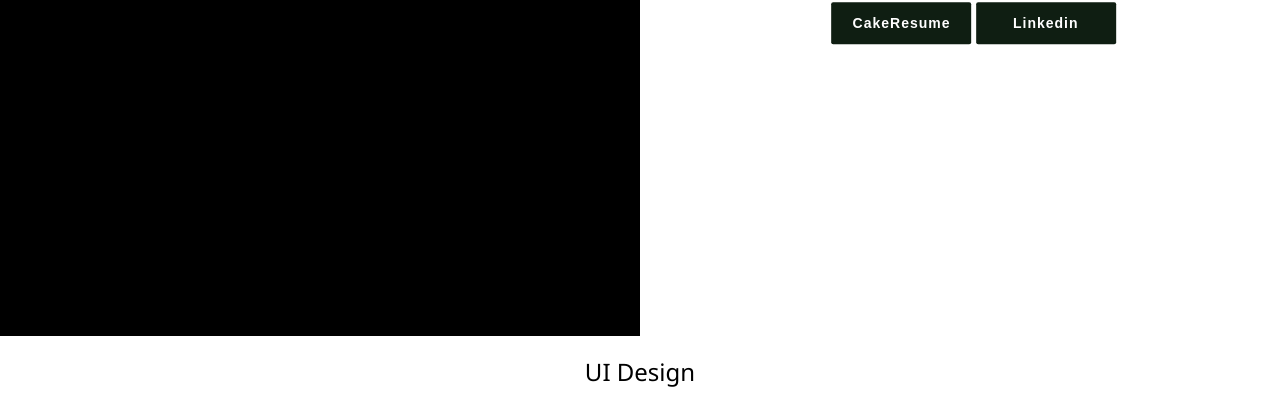
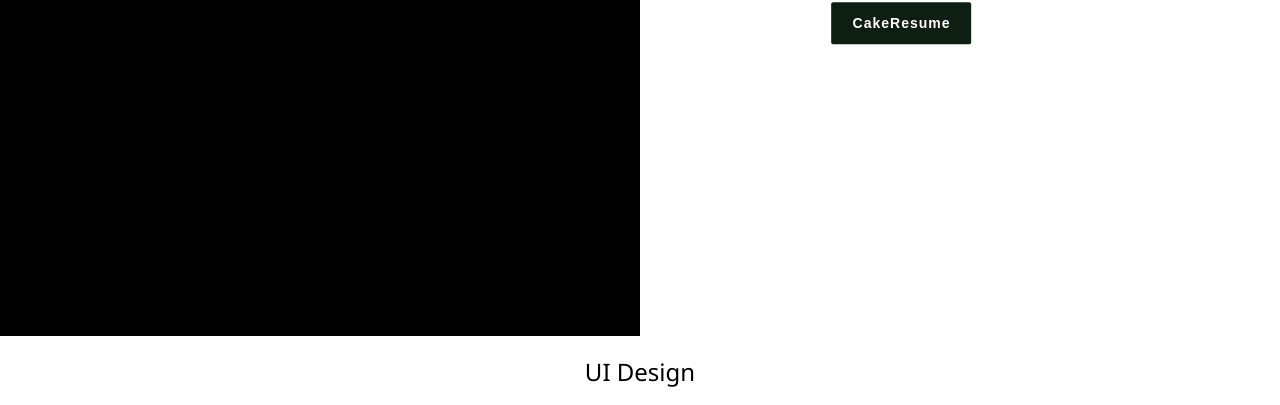
Before and after one commit to mico52/port, a plain HTML site: page index.html in a window 1280 px wide. Shown: the part 464-869 px from the top of the page. Drawn offline with Linux system fonts and the light colour scheme.

Commit message:
Update index.html

```diff
--- a/index.html
+++ b/index.html
@@ -38,7 +38,7 @@
             <div class="homerightText">
                 <h4>YU RU&emsp;Website</h4>
                 <a href="https://www.cakeresume.com/me/URU"><button class="cakeresume">CakeResume</button></a>
-                <a href="https://www.linkedin.com/in/yu-ru-lin-22854a258"><button class="linkedin">Linkedin</button></a>
+<!--                 <a href="https://www.linkedin.com/in/yu-ru-lin-22854a258"><button class="linkedin">Linkedin</button></a>   -->
             </div>
             <div class="rightimgOne"></div>
             <div class="rightimgTwo"></div>
```
